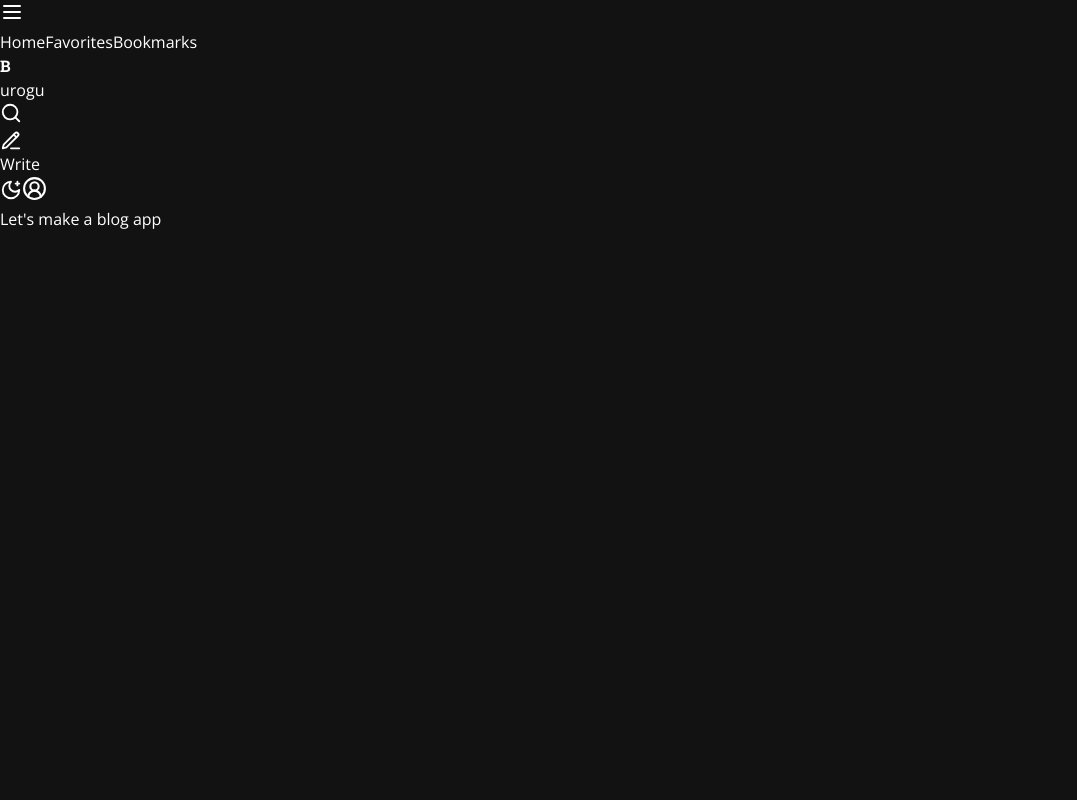
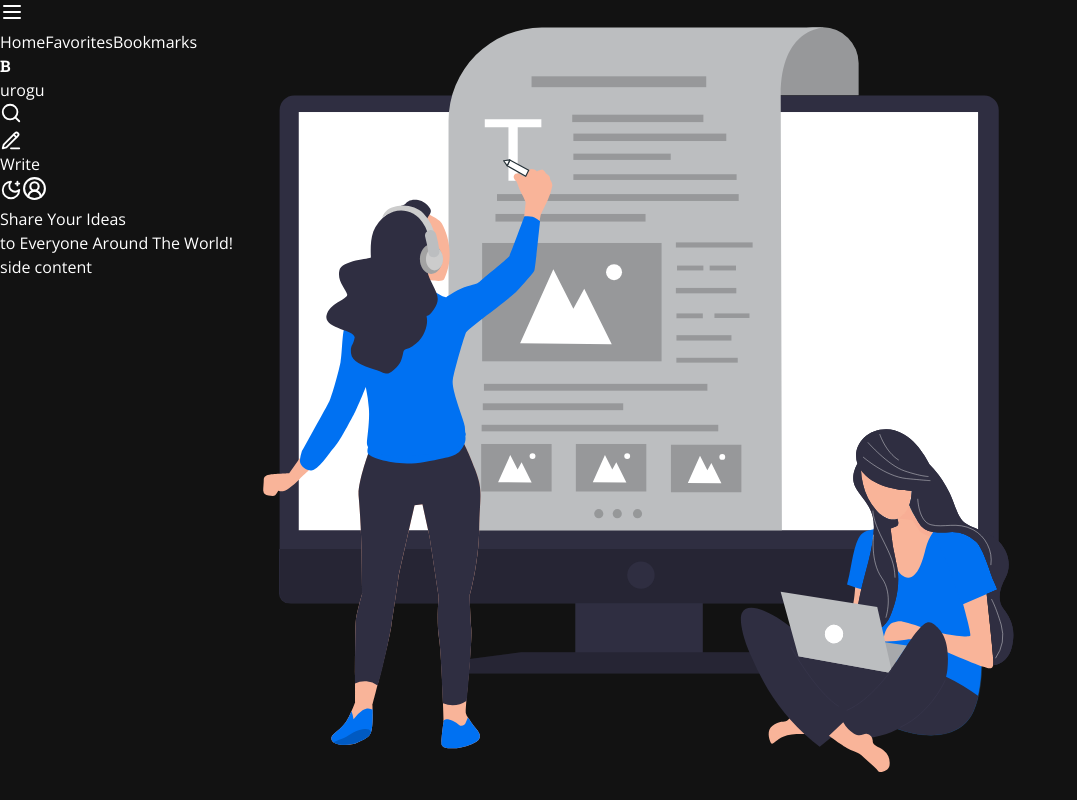
Before and after one commit to achardian/next-blog-app, a Next.js app: page / in a window 1280 px wide. Shown: the whole page, without its empty margins (0-1077 px from the left). Built offline with nearby package versions, Linux system fonts and the light colour scheme.

Commit message:
add banner to homepage

```diff
--- a/src/app/(home)/page.tsx
+++ b/src/app/(home)/page.tsx
@@ -1,5 +1,16 @@
+import { Banner } from "@/components";
+
 const Home = () => {
-  return <div>Let's make a blog app</div>;
+  return (
+    <div>
+      <div className='wrapper flex flex-col md:flex-row px-3 mt-5 gap-5'>
+        <div className='flex-1'>
+          <Banner />
+        </div>
+        <div className='w-1/3'>side content</div>
+      </div>
+    </div>
+  );
 };
 
 export default Home;
--- a/src/app/globals.css
+++ b/src/app/globals.css
@@ -6,4 +6,12 @@
   .wrapper {
     @apply xl:max-w-6xl lg:max-w-4xl mx-auto;
   }
+
+  .gradient-text {
+    @apply text-transparent bg-clip-text bg-gradient-to-r from-blue-600 to-green-500;
+  }
+
+  .gradient-bg {
+    @apply bg-gradient-to-r from-gray-200 to-gray-100 dark:from-gray-900 dark:to-gray-800;
+  }
 }
--- /dev/null
+++ b/src/components/Banner.tsx
@@ -0,0 +1,17 @@
+import Image from "next/image";
+
+const Banner = () => {
+  return (
+    <div className='w-full h-96 md:h-80 flex flex-col-reverse gap-6 md:gap-0 md:flex-row items-center justify-between gradient-bg p-3 rounded-xl'>
+      <div className='text-3xl font-bold tracking-wide pl-5 gradient-text'>
+        <h1>Share Your Ideas</h1>
+        <h1>to Everyone Around The World!</h1>
+      </div>
+      <div className='relative w-full md:w-2/3 h-full'>
+        <Image src='/Blogging.svg' alt='Blogging' fill />
+      </div>
+    </div>
+  );
+};
+
+export default Banner;
--- a/src/components/index.ts
+++ b/src/components/index.ts
@@ -1,5 +1,6 @@
 import Navbar from "./Navbar";
 import Logo from "./Logo";
 import ThemeToggle from "./ThemeToggle";
+import Banner from "./Banner";
 
-export { Navbar, ThemeToggle, Logo };
+export { Navbar, ThemeToggle, Logo, Banner };
```
Also changed, not shown: public/Blogging.svg (added).
